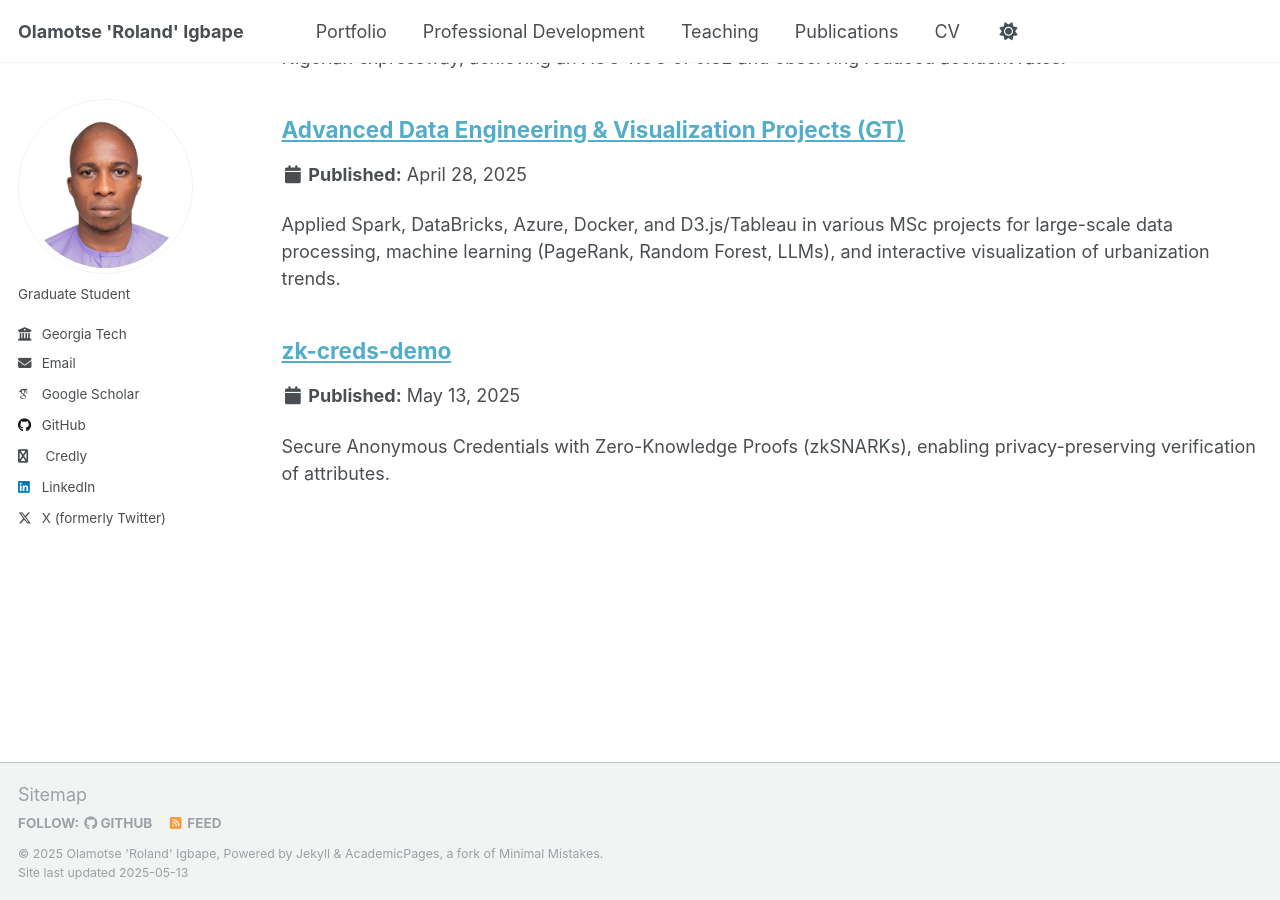
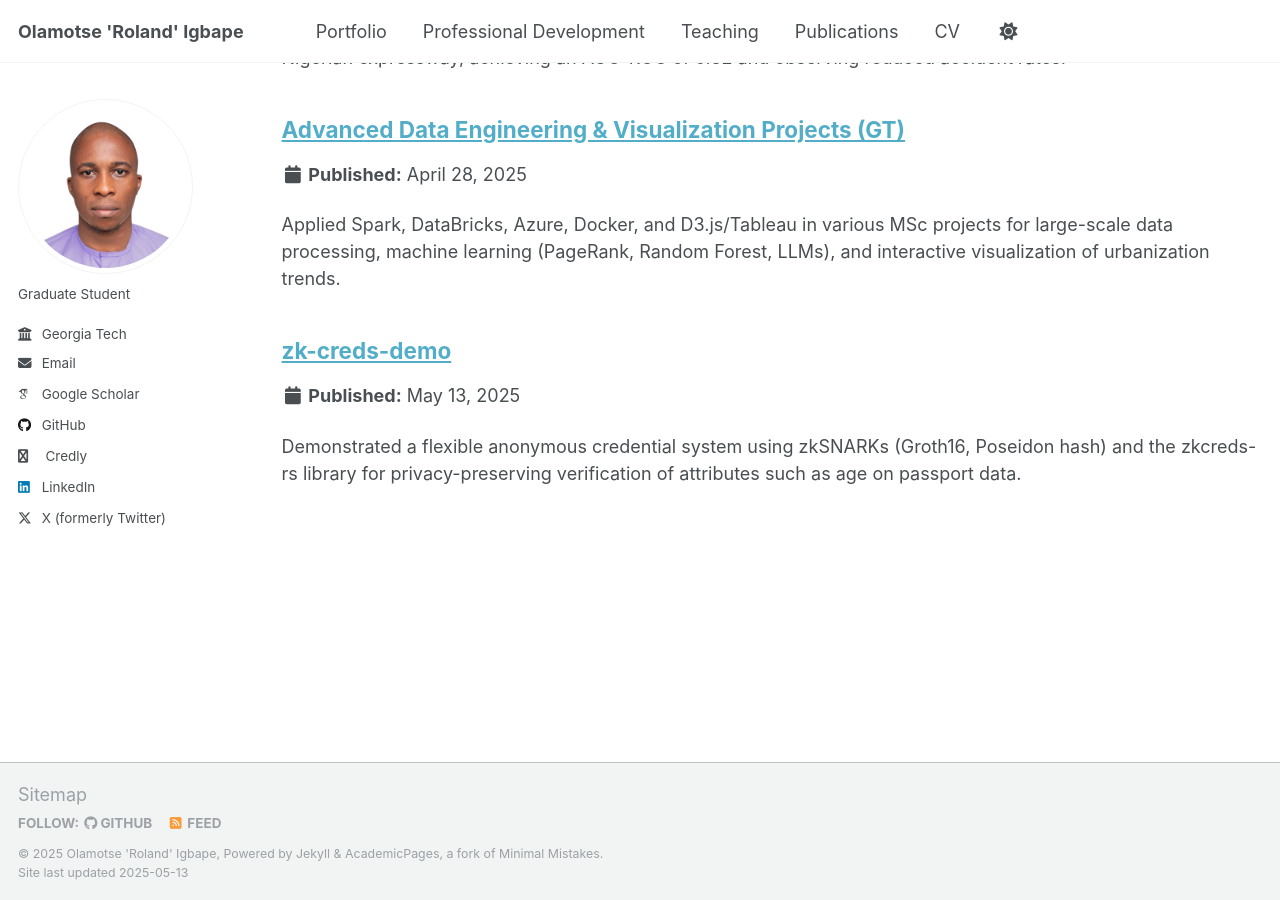
Before and after one commit to oigbape/oigbape.github.io, a Jekyll site: the page built from _pages/portfolio.html, in a window 1280 px wide and 900 px high, scrolled down 1082 px. Built offline with Jekyll 4.4.1, drawn with Linux system fonts in a browser that asks for light colours; some web fonts are replaced.

Commit message:
Update zk-creds-demo.md

```diff
--- a/_portfolio/zk-creds-demo.md
+++ b/_portfolio/zk-creds-demo.md
@@ -1,7 +1,7 @@
 ---
 title: "zk-creds-demo"
 order: 7
-excerpt: "Secure Anonymous Credentials with Zero-Knowledge Proofs (zkSNARKs), enabling privacy-preserving verification of attributes."
+excerpt: "Demonstrated a flexible anonymous credential system using zkSNARKs (Groth16, Poseidon hash) and the zkcreds-rs library for privacy-preserving verification of attributes such as age on passport data."
 collection: portfolio
 #date: "2025-04-24"
 tags: [Security, Cryptography, zkSNARKs, zkcreds, Privacy, Identity Management, Python] # Adjust as needed
```
